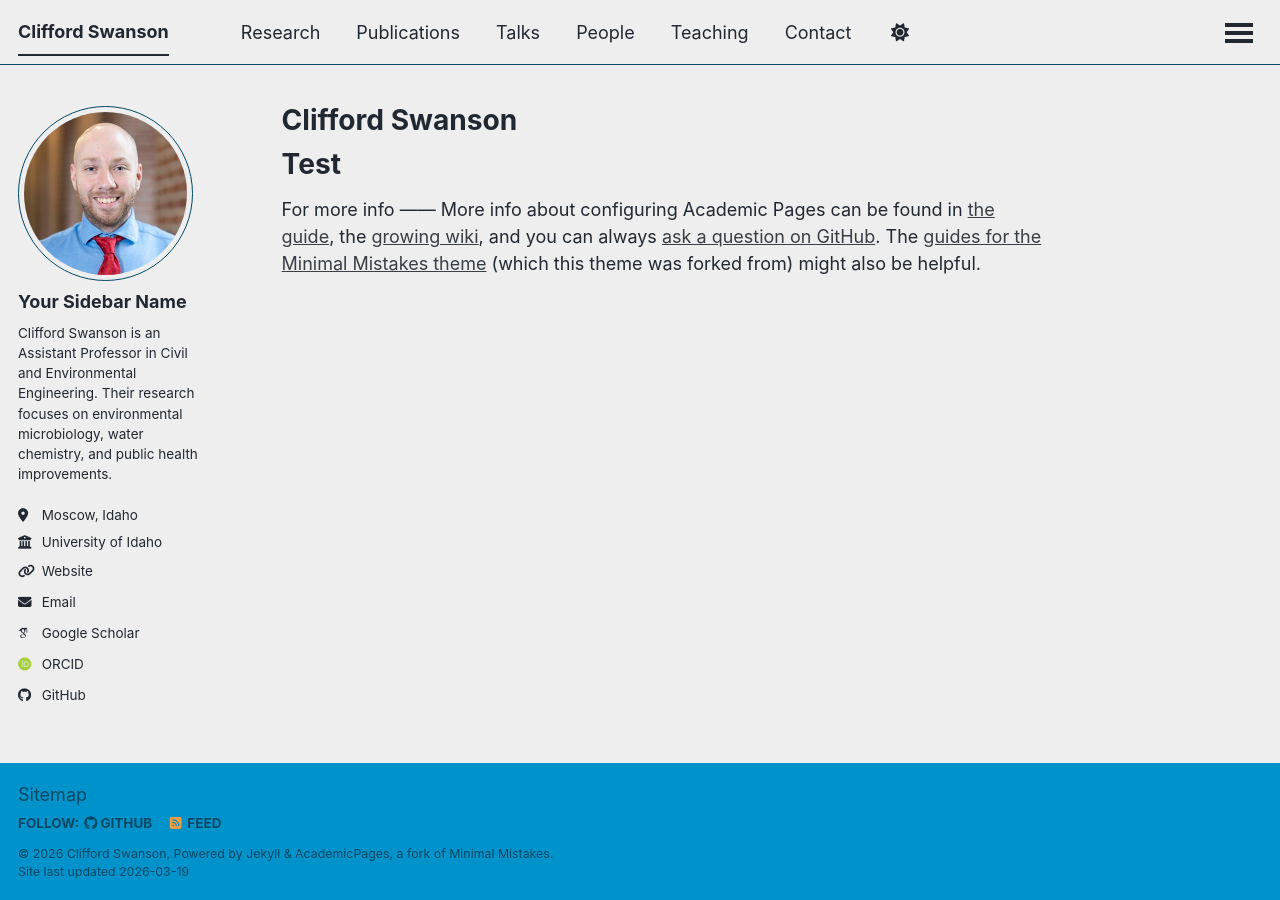
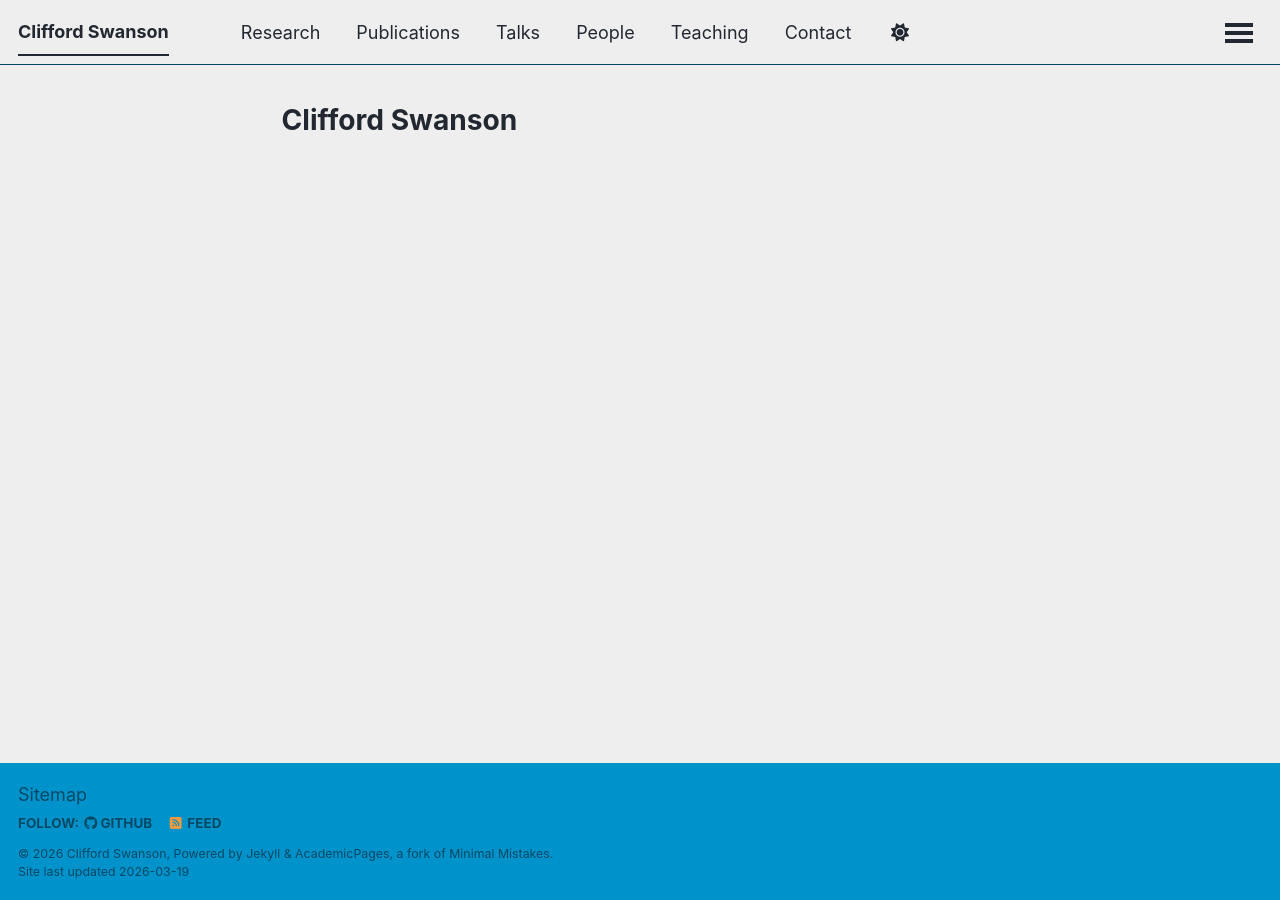
Before and after one commit to Clifford-Swanson/Clifford-Swanson.github.io, a Jekyll site: the page built from _pages/about.md, in a window 1280 px wide. Built offline with Jekyll 4.4.1, drawn with Linux system fonts in a browser that asks for light colours; some web fonts are replaced; a script that is not in the unit is left out.

Commit message:
Updated author bio on the about page

```diff
--- a/_pages/about.md
+++ b/_pages/about.md
@@ -1,14 +1,8 @@
 ---
 permalink: /
 title: "Clifford Swanson"
-author_profile: true
+author_profile: false
 redirect_from:
   - /about/
   - /about.html
 ---
-
-Test
-======
-For more info
-------
-More info about configuring Academic Pages can be found in [the guide](https://academicpages.github.io/markdown/), the [growing wiki](https://github.com/academicpages/academicpages.github.io/wiki), and you can always [ask a question on GitHub](https://github.com/academicpages/academicpages.github.io/discussions). The [guides for the Minimal Mistakes theme](https://mmistakes.github.io/minimal-mistakes/docs/configuration/) (which this theme was forked from) might also be helpful.
```
